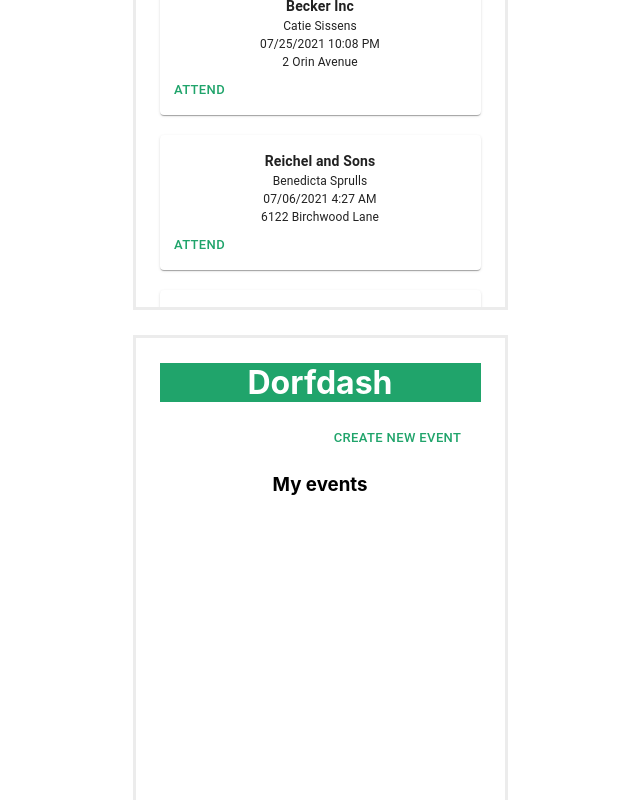
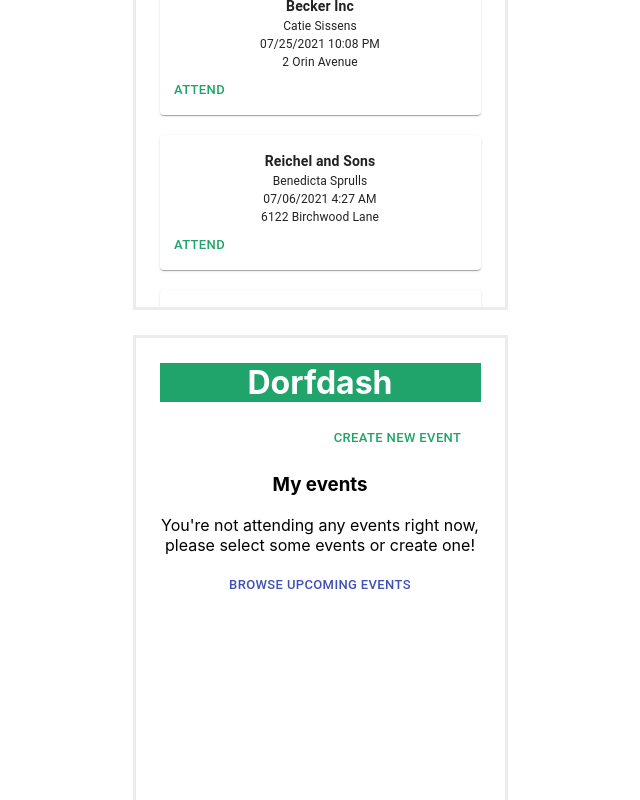
Before and after one commit to RFP54-Gucci/Dorfdash, a React (Create React App) app: page / in a window 1280 px wide. Shown: the part 1255-2055 px from the top of the page, without its empty margins (320-960 px from the left). Built offline with nearby package versions, Linux system fonts and the light colour scheme.

Commit message:
spacing adjustment

```diff
--- a/src/App.css
+++ b/src/App.css
@@ -42,3 +42,7 @@ h1 {
   color: white;
   margin-top: 25px;
 }
+
+.container-slide {
+  margin-bottom: 15px;
+}
--- a/src/components/event-lists/EventForm.js
+++ b/src/components/event-lists/EventForm.js
@@ -23,6 +23,7 @@ const EventForm = () => {
     button: {
       backgroundColor: '#20A46B',
       color: 'white',
+      marginTop: 15,
       marginBottom: 15,
     }
   }));
--- a/src/components/event-lists/Mylist.js
+++ b/src/components/event-lists/Mylist.js
@@ -41,7 +41,10 @@ const Mylist = (props) => {
     },
     remove: {
       color: '#20A46B',
-    }
+    },
+    browse: {
+      marginBottom: 15,
+    },
   }));
 
   const classes = useStyles();
@@ -61,7 +64,8 @@ const Mylist = (props) => {
       <Button size="small" className={classes.button}>Create new event</Button>
       <h3>My events</h3>
       <div className="container-slide">
-        {props.myEventList.map((event) => (
+        {props.myEventList.length === 0 ? <div>You're not attending any events right now, please select some events or create one! </div> :
+        props.myEventList.map((event) => (
           <Card className={classes.card}>
             <CardActionArea>
               <CardContent className={classes.content}>
@@ -85,6 +89,7 @@ const Mylist = (props) => {
           </Card>
         ))}
       </div>
+      <Button size="small" color="primary" className={classes.browse}>Browse upcoming events</Button>
     </Container>
   );
 };
--- a/src/components/event-lists/Upcoming.js
+++ b/src/components/event-lists/Upcoming.js
@@ -58,13 +58,12 @@ const Upcoming = (props) => {
 
   return (
     <div>
-      {console.log(myEventList)}
       <Container maxWidth="sm" className={classes.root}>
         <h1>Dorfdash</h1>
         <h3>Upcoming events</h3>
         <div className="container-slide">
           {samples.map((event) => (
-            <Card className={classes.card}>
+            <Card className={classes.card} key={event.event_id}>
               <CardActionArea>
                 <CardContent className={classes.content}>
                   <Typography className={classes.title}>
```
